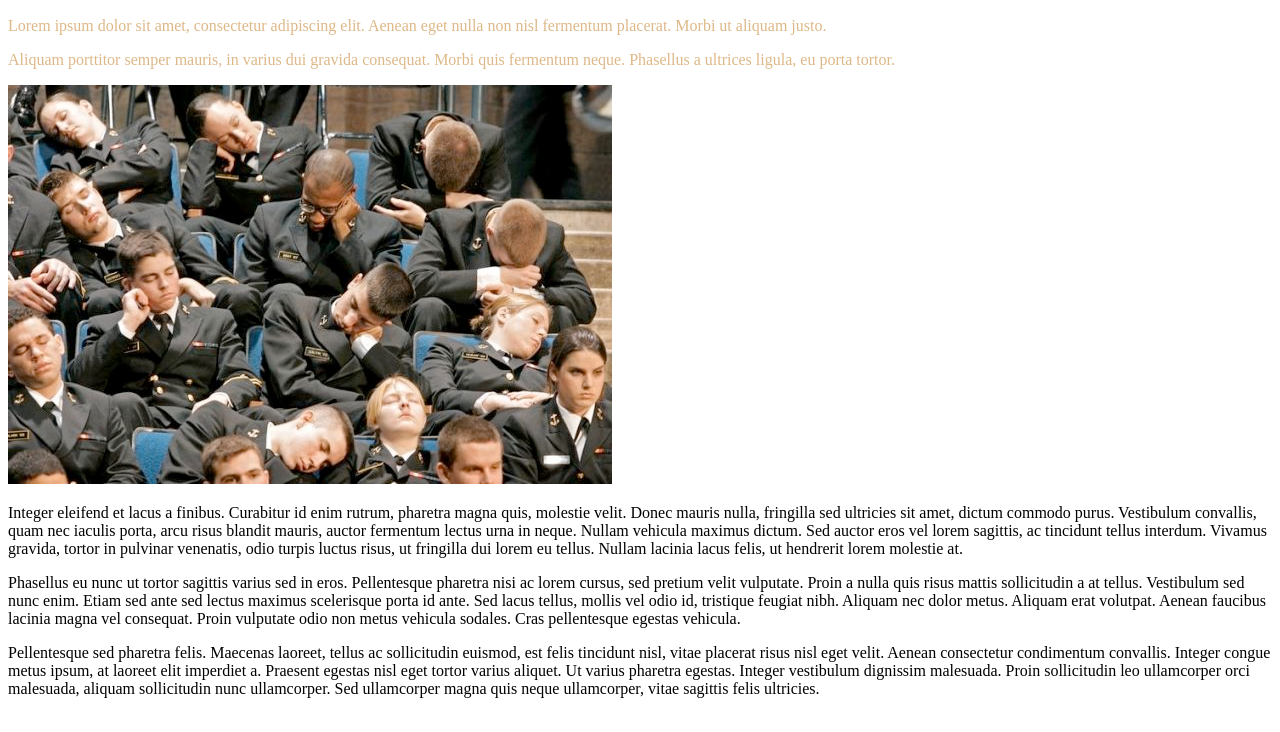
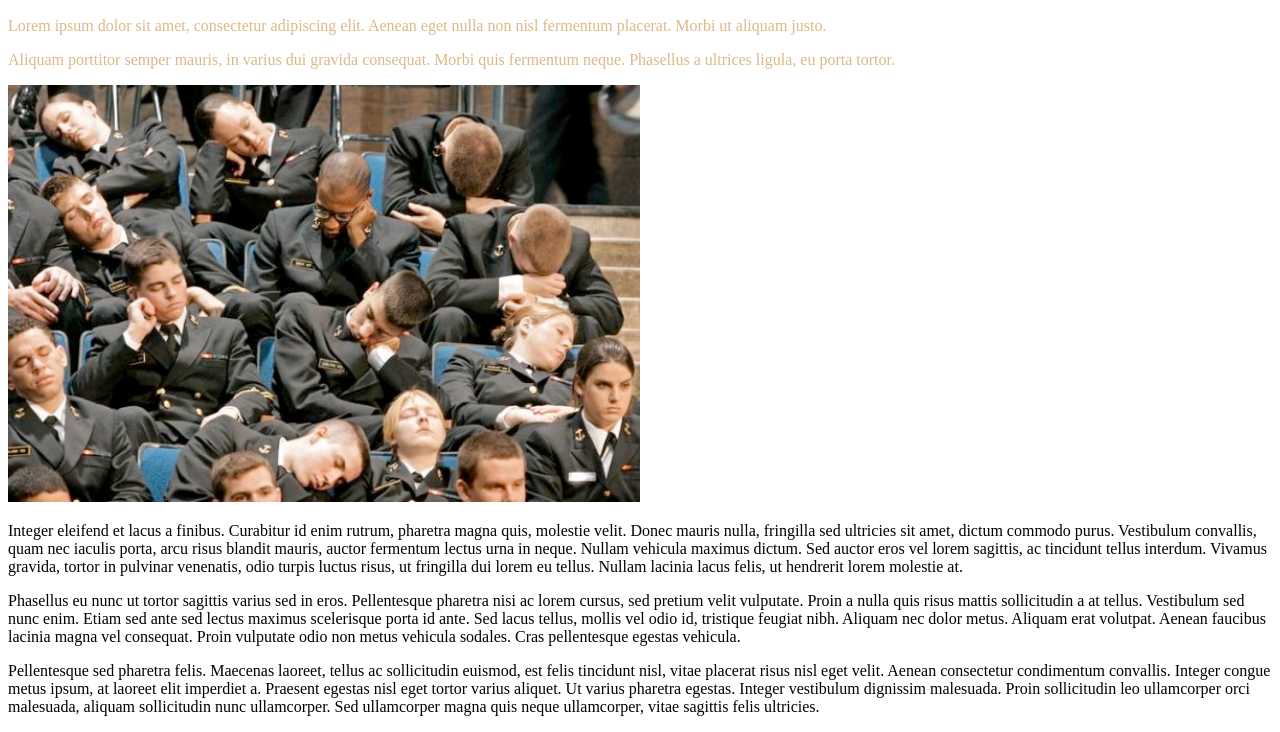
Before and after one commit to OskarRadon/boring-lecture, a plain HTML site: page index.html in a window 1280 px wide. Shown: the part 110-842 px from the top of the page. Drawn offline with Linux system fonts and the light colour scheme.

Commit message:
Add intro class to image

```diff
--- a/index.html
+++ b/index.html
@@ -10,7 +10,7 @@
     <h2 class="intro">Introduction</h2>
     <p class="intro">Lorem ipsum dolor sit amet, consectetur adipiscing elit. Aenean eget nulla non nisl fermentum placerat. Morbi ut aliquam justo.</p>
     <p class="intro">Aliquam porttitor semper mauris, in varius dui gravida consequat. Morbi quis fermentum neque. Phasellus a ultrices ligula, eu porta tortor.</p>
-    <img src="img/boring.jpg" alt="A boring lecture">
+    <img src="img/boring.jpg" alt="A boring lecture" class="intro">
     <p>Integer eleifend et lacus a finibus. Curabitur id enim rutrum, pharetra magna quis, molestie velit. Donec mauris nulla, fringilla sed ultricies sit amet, dictum commodo purus. Vestibulum convallis, quam nec iaculis porta, arcu risus blandit mauris, auctor fermentum lectus urna in neque. Nullam vehicula maximus dictum. Sed auctor eros vel lorem sagittis, ac tincidunt tellus interdum. Vivamus gravida, tortor in pulvinar venenatis, odio turpis luctus risus, ut fringilla dui lorem eu tellus. Nullam lacinia lacus felis, ut hendrerit lorem molestie at.</p>
     <p>Phasellus eu nunc ut tortor sagittis varius sed in eros. Pellentesque pharetra nisi ac lorem cursus, sed pretium velit vulputate. Proin a nulla quis risus mattis sollicitudin a at tellus. Vestibulum sed nunc enim. Etiam sed ante sed lectus maximus scelerisque porta id ante. Sed lacus tellus, mollis vel odio id, tristique feugiat nibh. Aliquam nec dolor metus. Aliquam erat volutpat. Aenean faucibus lacinia magna vel consequat. Proin vulputate odio non metus vehicula sodales. Cras pellentesque egestas vehicula.</p>
     <p>Pellentesque sed pharetra felis. Maecenas laoreet, tellus ac sollicitudin euismod, est felis tincidunt nisl, vitae placerat risus nisl eget velit. Aenean consectetur condimentum convallis. Integer congue metus ipsum, at laoreet elit imperdiet a. Praesent egestas nisl eget tortor varius aliquet. Ut varius pharetra egestas. Integer vestibulum dignissim malesuada. Proin sollicitudin leo ullamcorper orci malesuada, aliquam sollicitudin nunc ullamcorper. Sed ullamcorper magna quis neque ullamcorper, vitae sagittis felis ultricies.</p>
```
